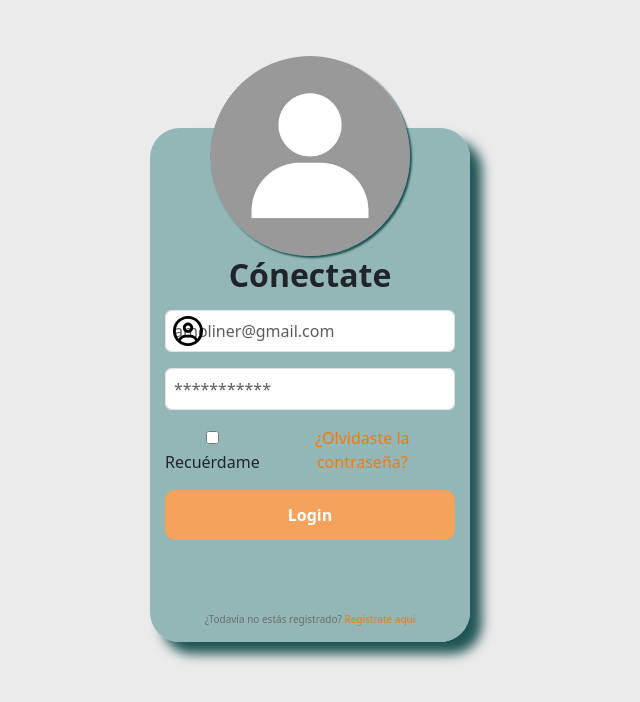
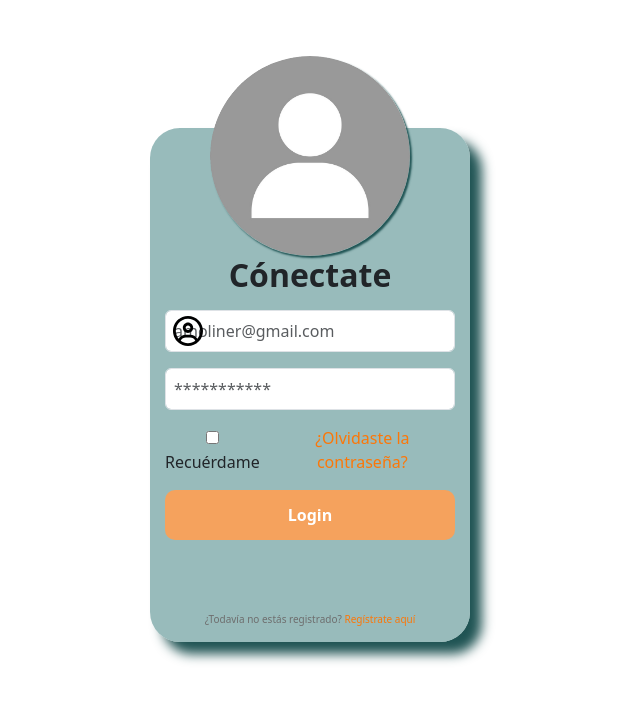
Before and after one commit to antricki/JS-PROYECTO-DIW-2022-23, a PHP site: page /login/login.html in a window 1280 px wide. Shown: the top 702 px of the page, without its empty margins (330-970 px from the left). Run offline with PHP 8.4, Linux system fonts and the light colour scheme; some libraries are stand-ins or nearby versions.

Commit message:
pre-ramas

```diff
--- a/src/login/login.css
+++ b/src/login/login.css
@@ -5,7 +5,7 @@
 }
 
 body{
-    background: #EBEBEB;
+
 }
 
 
```
